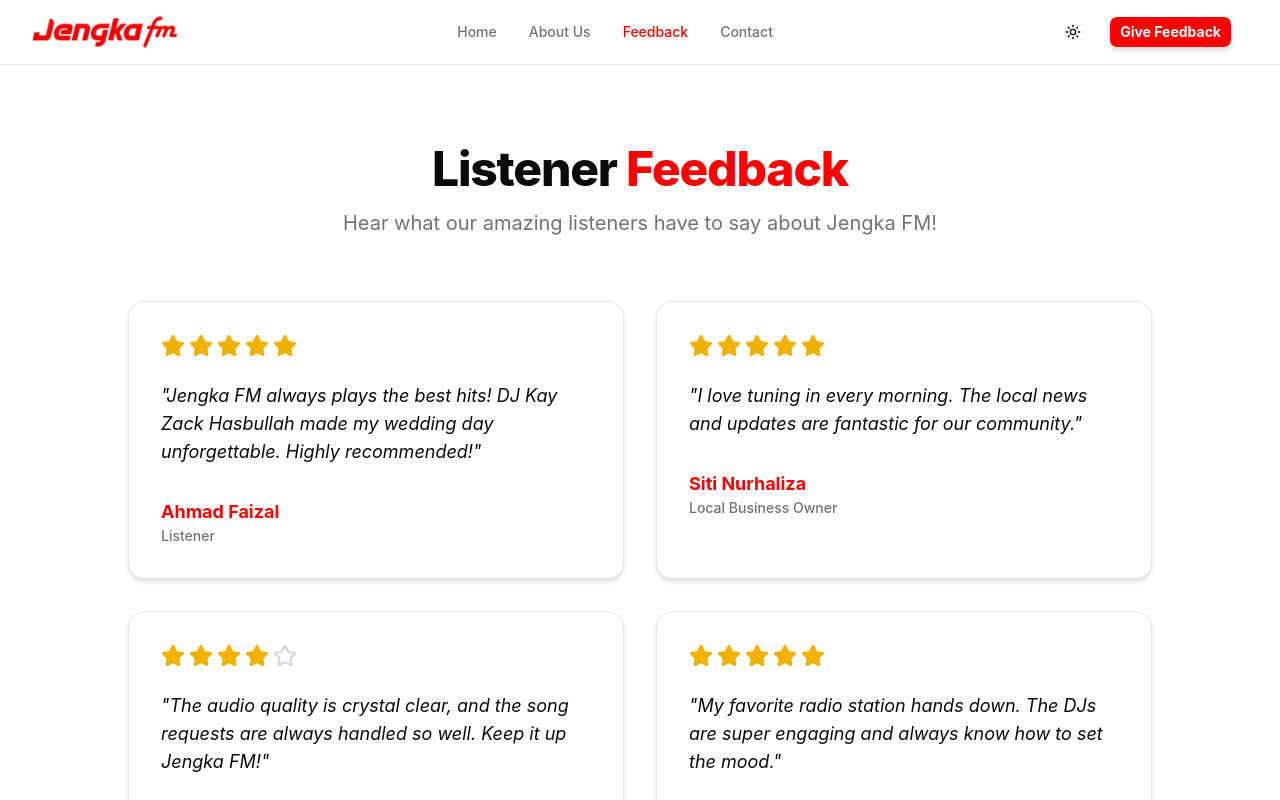
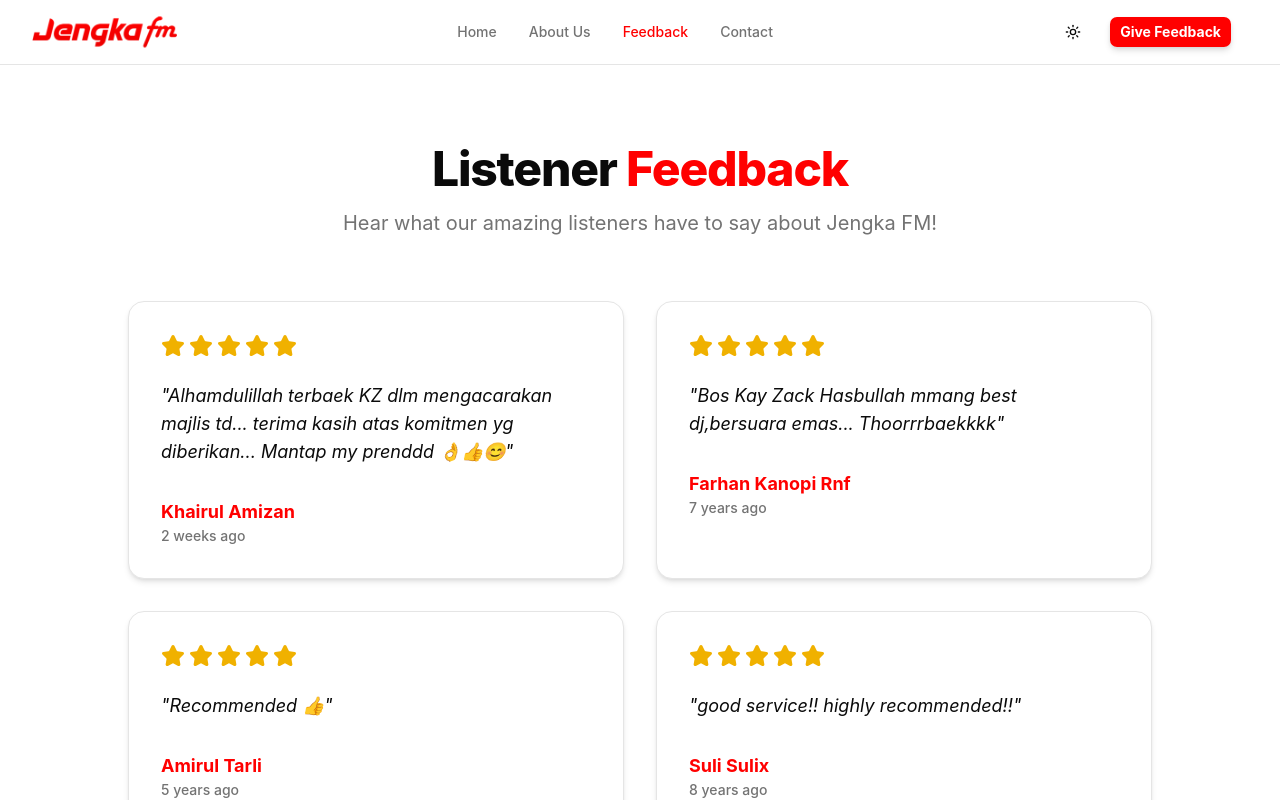
Before and after one commit to Adeeb5/jengkafm, a React (Vite) app: page /feedback in a window 1280 px wide. Shown: the top 800 px of the page. Built offline with nearby package versions, Linux system fonts and the light colour scheme.

Commit message:
Update feedback with real Facebook comments

```diff
--- a/src/pages/Feedback.tsx
+++ b/src/pages/Feedback.tsx
@@ -5,30 +5,30 @@
   const feedbacks = [
     {
       id: 1,
-      name: "Ahmad Faizal",
-      role: "Listener",
-      content: "Jengka FM always plays the best hits! DJ Kay Zack Hasbullah made my wedding day unforgettable. Highly recommended!",
+      name: "Khairul Amizan",
+      role: "2 weeks ago",
+      content: "Alhamdulillah terbaek KZ dlm mengacarakan majlis td... terima kasih atas komitmen yg diberikan... Mantap my prenddd 👌👍😊",
       rating: 5,
     },
     {
       id: 2,
-      name: "Siti Nurhaliza",
-      role: "Local Business Owner",
-      content: "I love tuning in every morning. The local news and updates are fantastic for our community.",
+      name: "Farhan Kanopi Rnf",
+      role: "7 years ago",
+      content: "Bos Kay Zack Hasbullah mmang best dj,bersuara emas... Thoorrrbaekkkk",
       rating: 5,
     },
     {
       id: 3,
-      name: "Mohd Ridzuan",
-      role: "Loyal Fan",
-      content: "The audio quality is crystal clear, and the song requests are always handled so well. Keep it up Jengka FM!",
-      rating: 4,
+      name: "Amirul Tarli",
+      role: "5 years ago",
+      content: "Recommended 👍",
+      rating: 5,
     },
     {
       id: 4,
-      name: "Nurul Ain",
-      role: "Listener",
-      content: "My favorite radio station hands down. The DJs are super engaging and always know how to set the mood.",
+      name: "Suli Sulix",
+      role: "8 years ago",
+      content: "good service!! highly recommended!!",
       rating: 5,
     }
   ];
```
